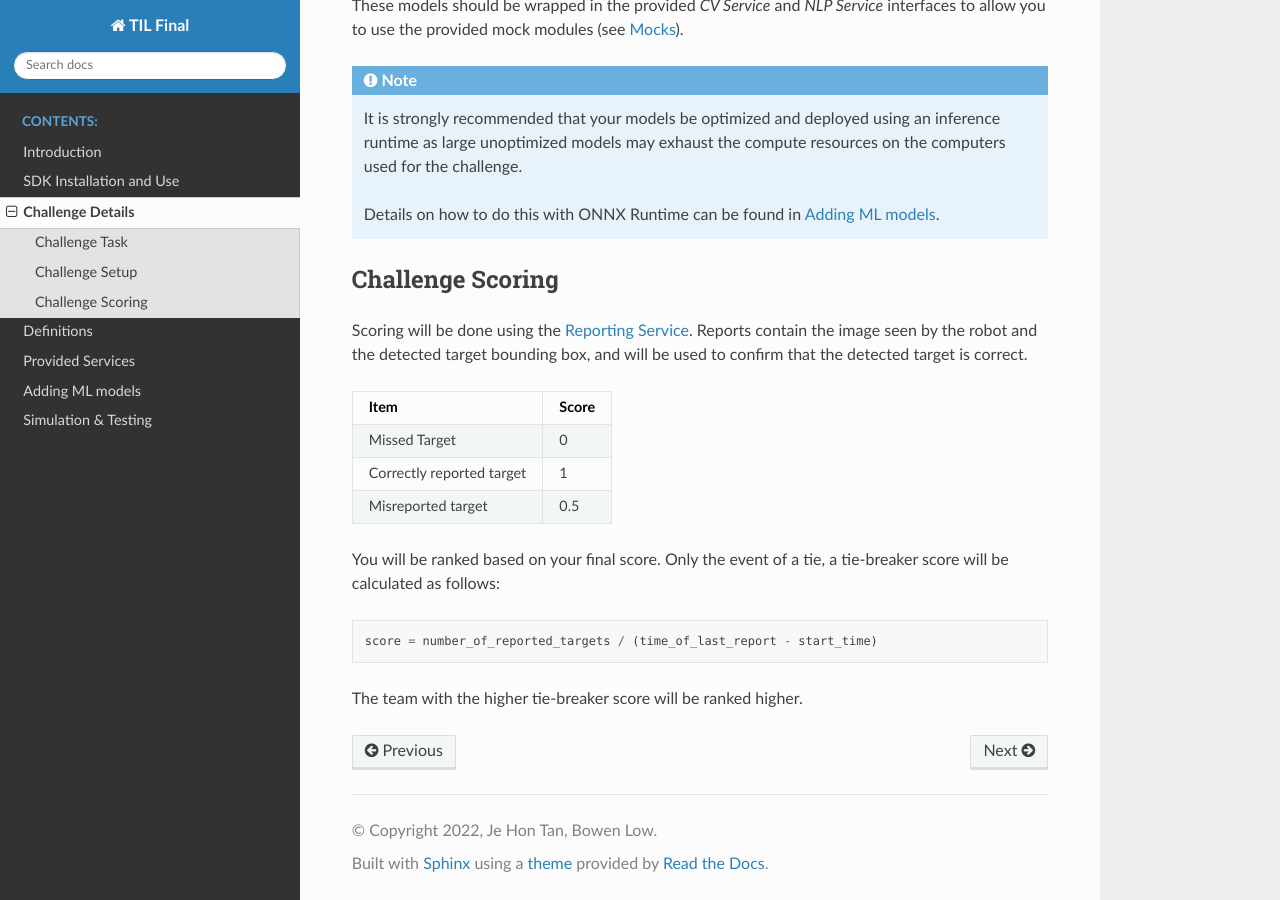
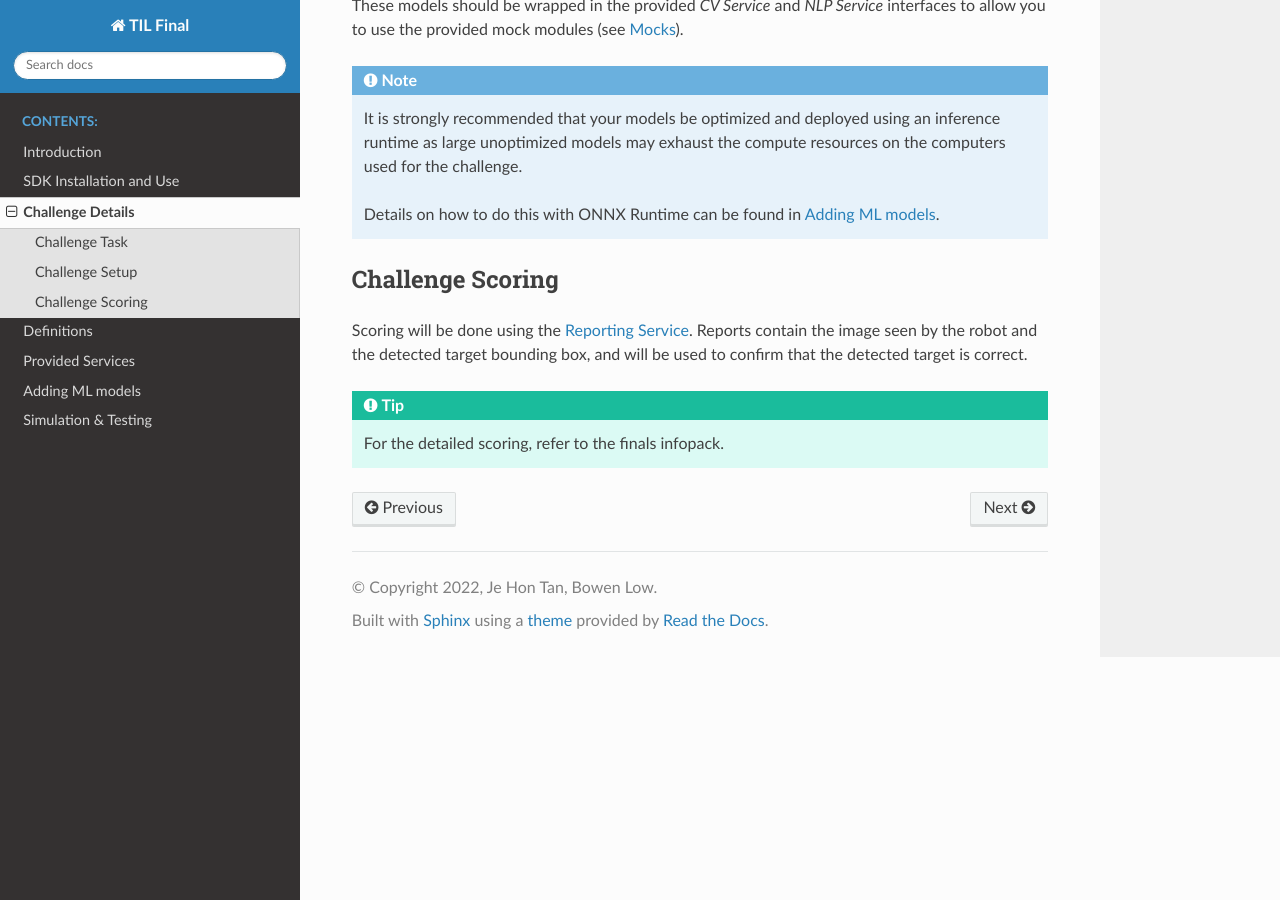
Before and after one commit to DinoHub/til2022-final, a Sphinx documentation site: the page built from docs/source/details.rst, in a window 1280 px wide and 900 px high, scrolled down 1825 px. Built offline with Sphinx 7.4.7 and the Read the Docs theme 2.0.0, drawn with Linux system fonts in a browser that asks for light colours; pages that are not in the unit, such as notebooks, are missing from menus.

Commit message:
Update scoring

```diff
--- a/docs/source/details.rst
+++ b/docs/source/details.rst
@@ -77,21 +77,5 @@ Scoring will be done using the :ref:`reporting-service`. Reports contain the
 image seen by the robot and the detected target bounding box, and will be used
 to confirm that the detected target is correct.
 
-+----------------------------+--------+
-| Item                       | Score  |
-+============================+========+
-| Missed Target              | 0      |
-+----------------------------+--------+
-| Correctly reported target  | 1      |
-+----------------------------+--------+
-| Misreported target         | 0.5    |
-+----------------------------+--------+
-
-You will be ranked based on your final score. Only the event of a tie, a tie-breaker
-score will be calculated as follows:
-
-.. code-block::
-
-    score = number_of_reported_targets / (time_of_last_report - start_time)
-
-The team with the higher tie-breaker score will be ranked higher.
+.. tip::
+    For the detailed scoring, refer to the finals infopack.
```
